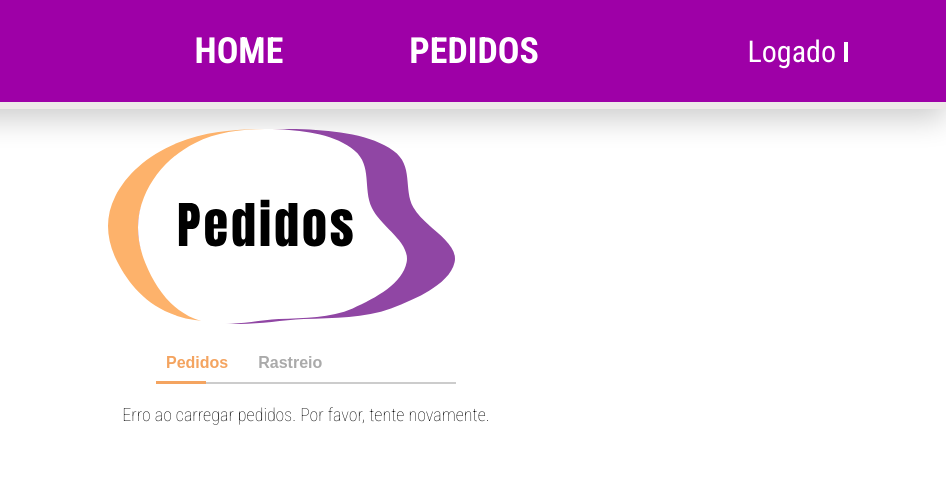
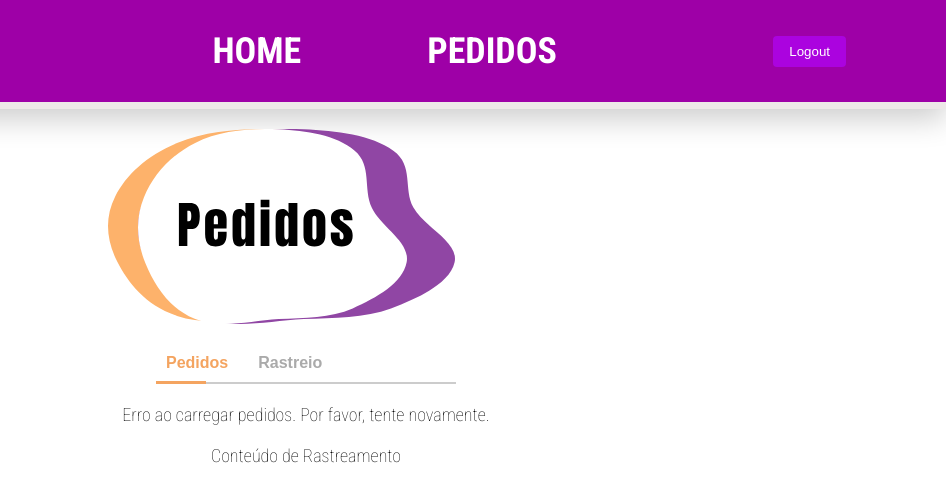
Before and after one commit to EfraimFelix/Logistica-UFSCar, a plain HTML site: page frontend/pedidos.html in a window 1280 px wide. Shown: the full height of the page, 334-1280 px from the left. Drawn offline with Linux system fonts and the light colour scheme; no server answers.

Commit message:
feat: logout

```diff
--- a/frontend/pedidos.html
+++ b/frontend/pedidos.html
@@ -30,7 +30,8 @@
                 </ul>
             </nav>
             <div class="header-login">
-                <a href="#">Logado</a>
+                <span id="userName"></span>
+                <button onclick="logout()" class="logout-btn">Logout</button>
             </div>
         </div>
     </header>
@@ -53,10 +54,9 @@
         </div>
         <div class="tab-content hidden" id="rastreio">Conteúdo de Rastreamento</div>
     </div>
+</body>
 
 </html>
-</body>
-
 <script>
     document.addEventListener('DOMContentLoaded', async function () {
         const pedidosContainer = document.getElementById('pedidos');
@@ -115,8 +115,10 @@
     });
 
     function rastrearPedido(pedidoId) {
-          // Implement tracking logic here
         console.log(`Rastreando pedido ${pedidoId}`);
     }
 </script>
+
+<script src="./script/auth.js"></script>
+
 </html>
--- a/frontend/script/auth.js
+++ b/frontend/script/auth.js
@@ -18,7 +18,6 @@ async function login(event) {
 
         if (response.ok) {
             localStorage.setItem('token', data.token);
-            localStorage.setItem('user', JSON.stringify(data.user));
             window.location.href = './pedidos.html';
         } else {
             throw new Error(data.message || 'Falha no login');
@@ -75,6 +74,5 @@ function checkAuth() {
 // Logout function
 function logout() {
     localStorage.removeItem('token');
-    localStorage.removeItem('user');
     window.location.href = './login.html';
 }
--- a/frontend/style/style_pedido.css
+++ b/frontend/style/style_pedido.css
@@ -122,6 +122,15 @@ img {
 	font-size: 18px;
 }
 
-.hidden {
-	display: none;
+.logout-btn {
+	padding: 8px 16px;
+	background-color: #ab03df;
+	color: white;
+	border: none;
+	border-radius: 4px;
+	cursor: pointer;
 }
+
+.logout-btn:hover {
+	background-color: #8b569b;
+}
```
Lines whose indentation alone changed are shown as unchanged.
